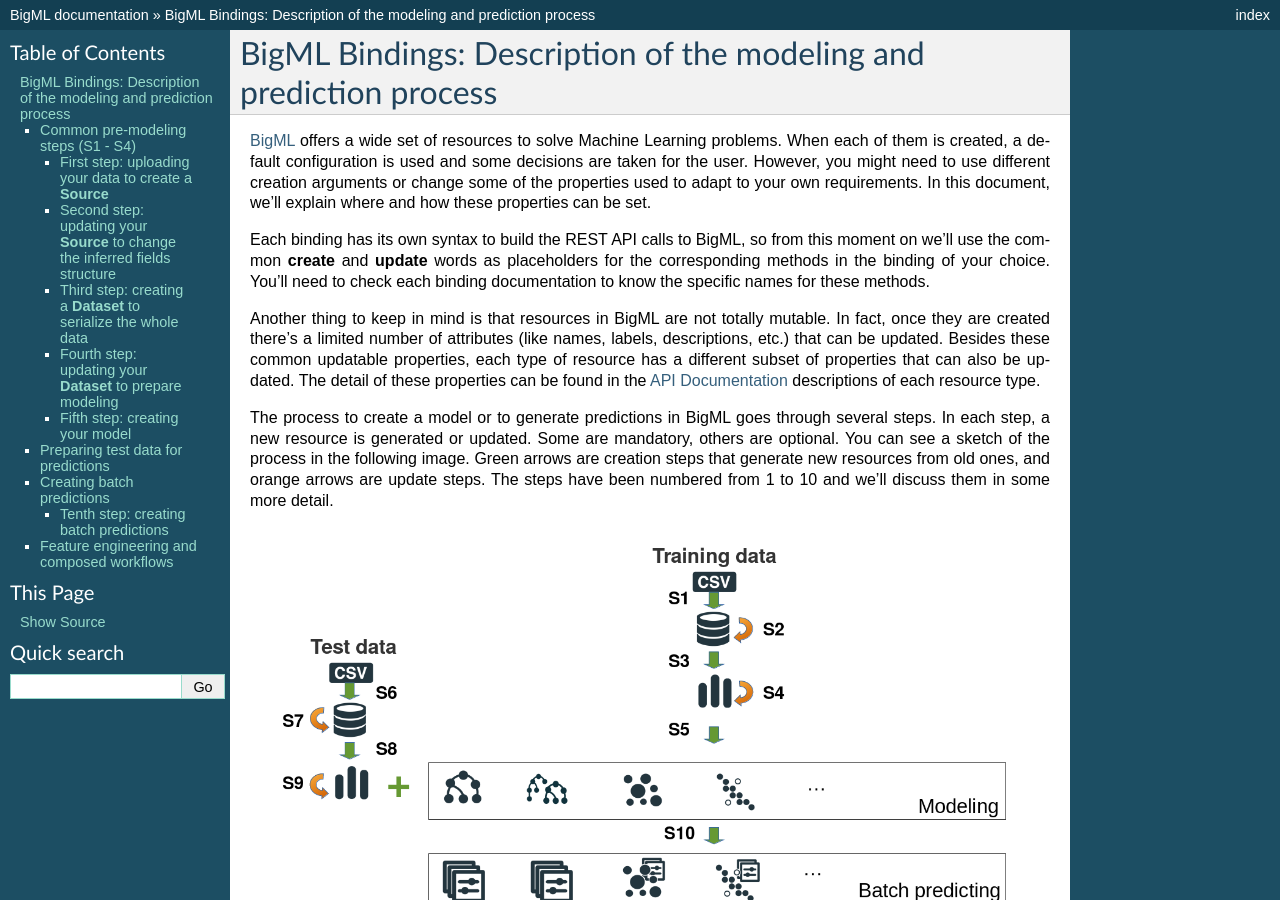
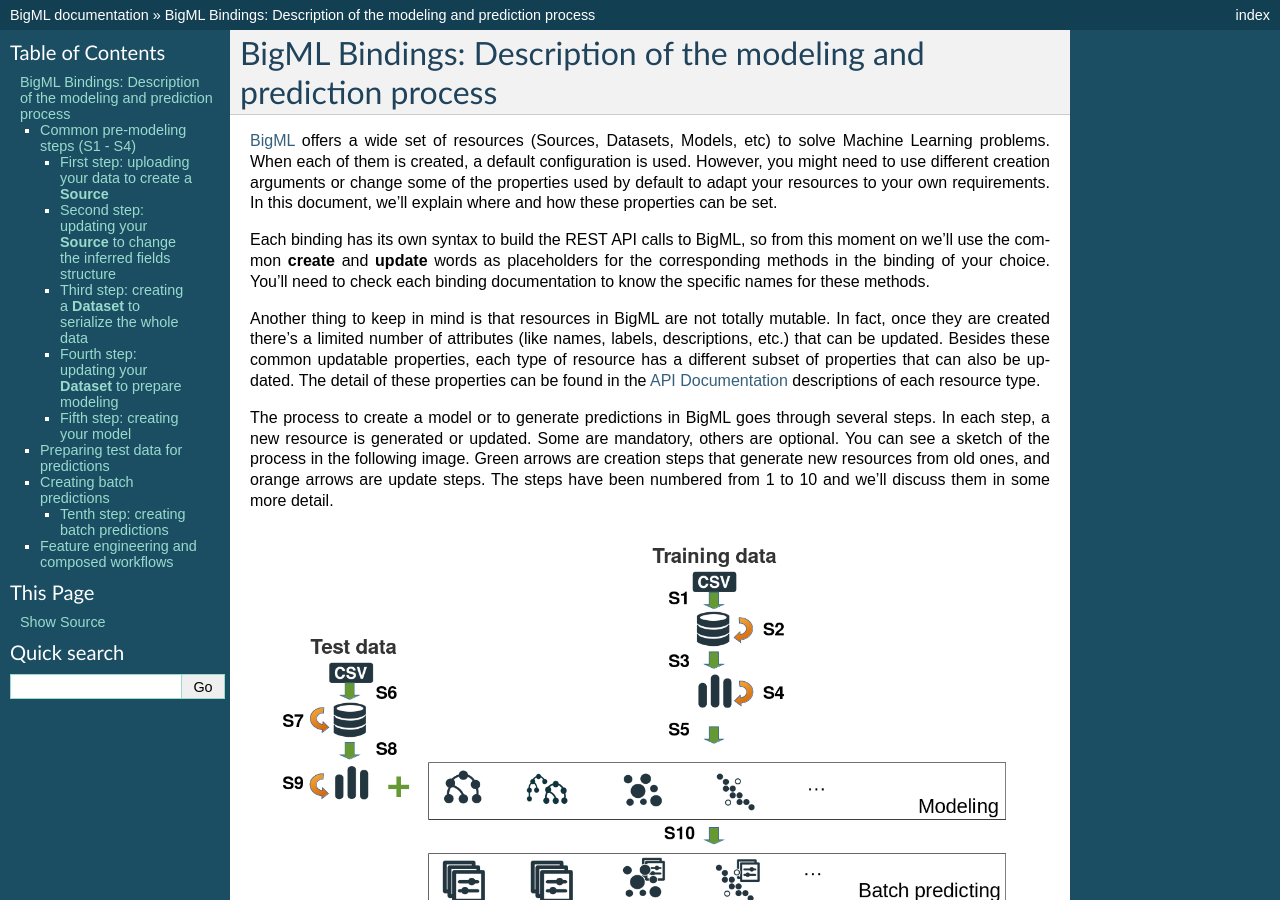
Before and after one commit to bigmlcom/python, a Sphinx documentation site: the page built from docs/api_sketch.rst, in a window 1280 px wide and 900 px high. Built offline with Sphinx 7.4.7, drawn with Linux system fonts in a browser that asks for light colours.

Commit message:
Rephrasing some docs

```diff
--- a/docs/api_sketch.rst
+++ b/docs/api_sketch.rst
@@ -1,11 +1,13 @@
 BigML Bindings: Description of the modeling and prediction process
 ==================================================================
 
-`BigML <https://bigml.com>`_ offers a wide set of resources to
+`BigML <https://bigml.com>`_ offers a wide set of resources (Sources,
+Datasets, Models, etc) to
 solve Machine Learning problems. When each of them is created, a
-default configuration is used and some decisions are taken for the user.
+default configuration is used.
 However, you might need to use different creation arguments or change
-some of the properties used to adapt to your own requirements.
+some of the properties used by default to adapt your resources
+to your own requirements.
 In this document,
 we'll explain where and how these properties can be set.
 
```
